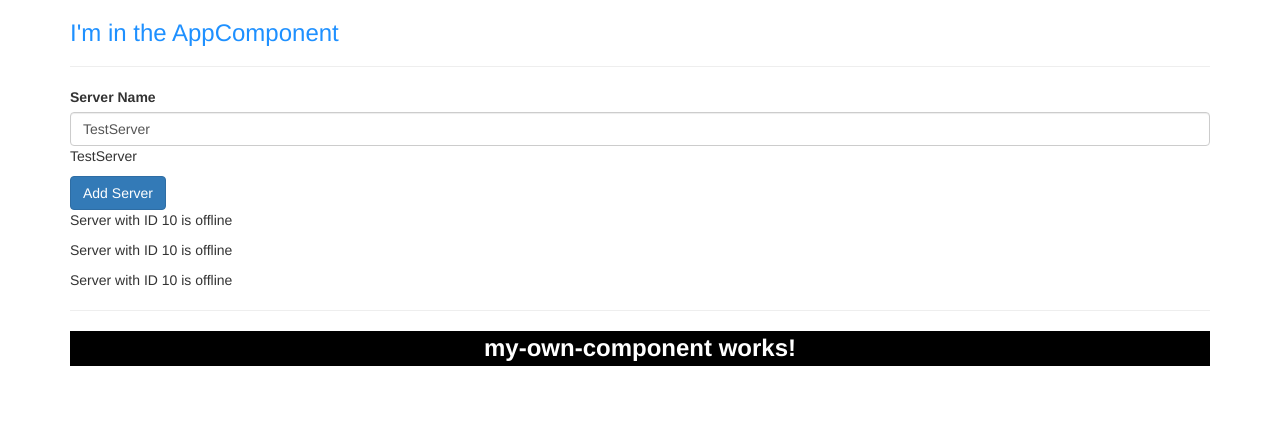
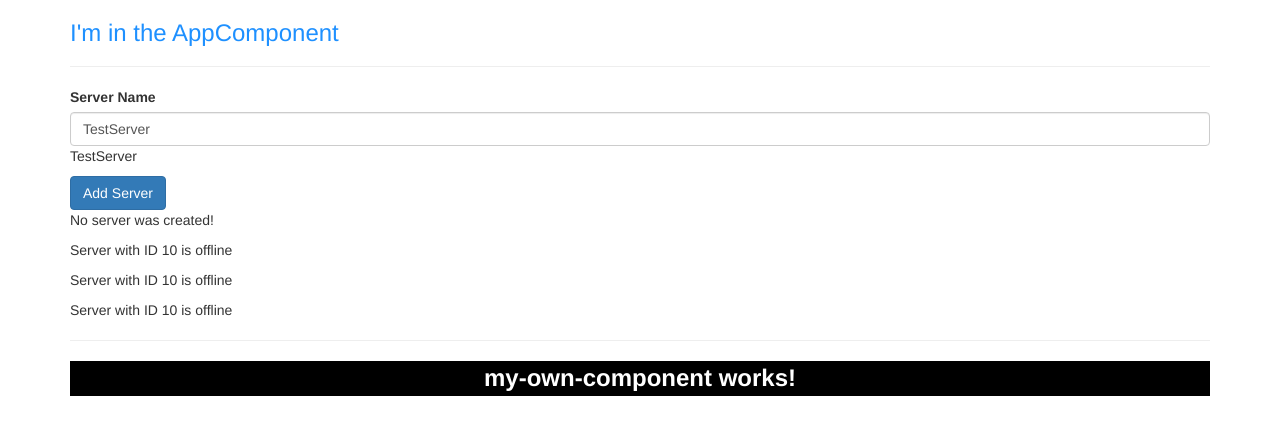
Before and after one commit to ArtemNikolaev/angular-the-complete-guide, an Angular app: page / in a window 1280 px wide. Shown: the top 434 px of the page. Built offline with nearby package versions, Linux system fonts and the light colour scheme.

Commit message:
38. Enhancing ngIf with an Else Condition

```diff
--- a/src/app/servers/servers.component.html
+++ b/src/app/servers/servers.component.html
@@ -10,7 +10,8 @@
     (click)="onCreateServer()"
 >Add Server</button>
 
-<p *ngIf="serverCreated">Server was created, server name is {{ serverName }}</p>
+<p *ngIf="serverCreated! else noServer">Server was created, server name is {{ serverName }}</p>
+<ng-template #noServer><p>No server was created!</p></ng-template>
 
 <app-server></app-server>
 <app-server></app-server>
```
